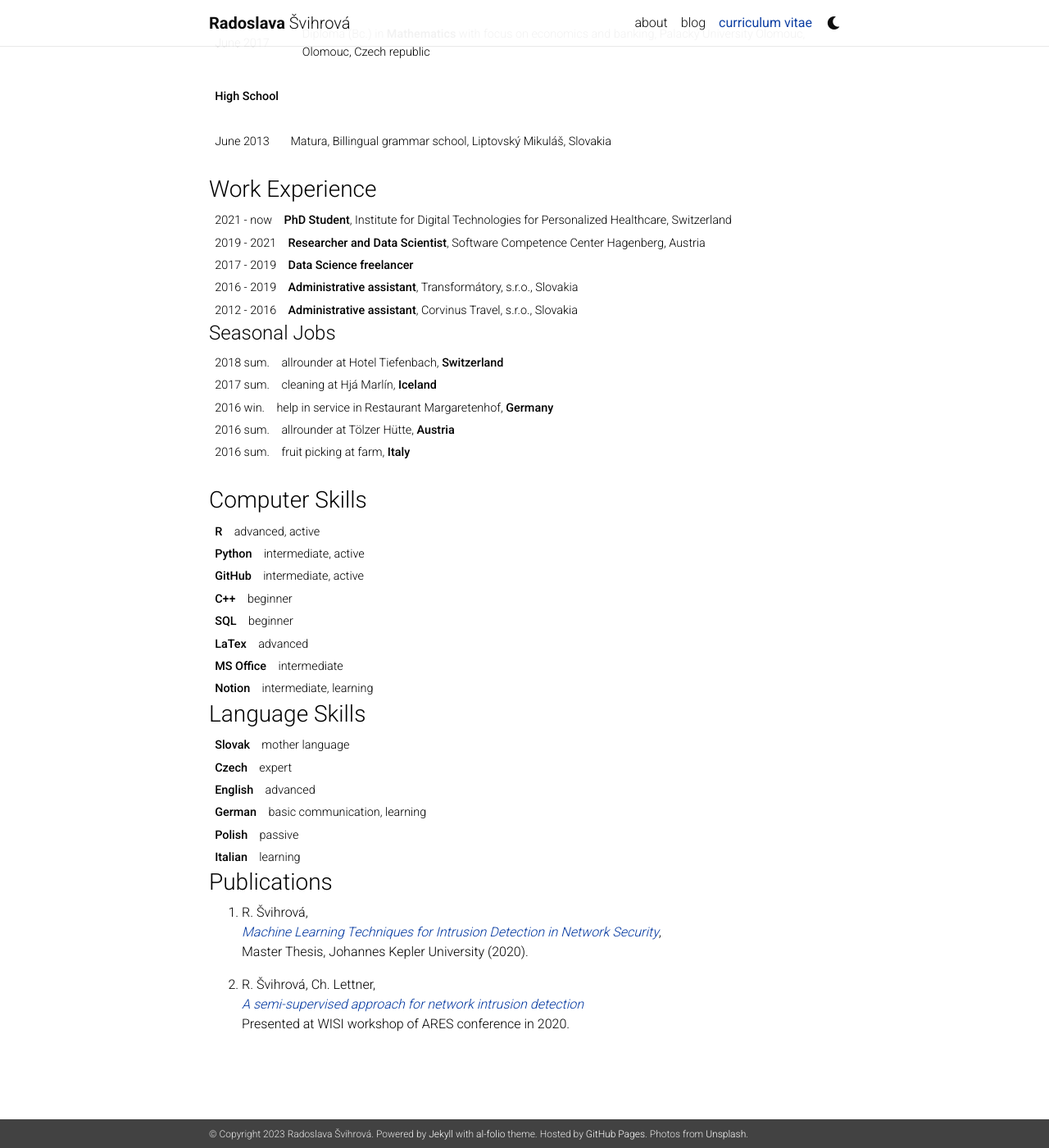
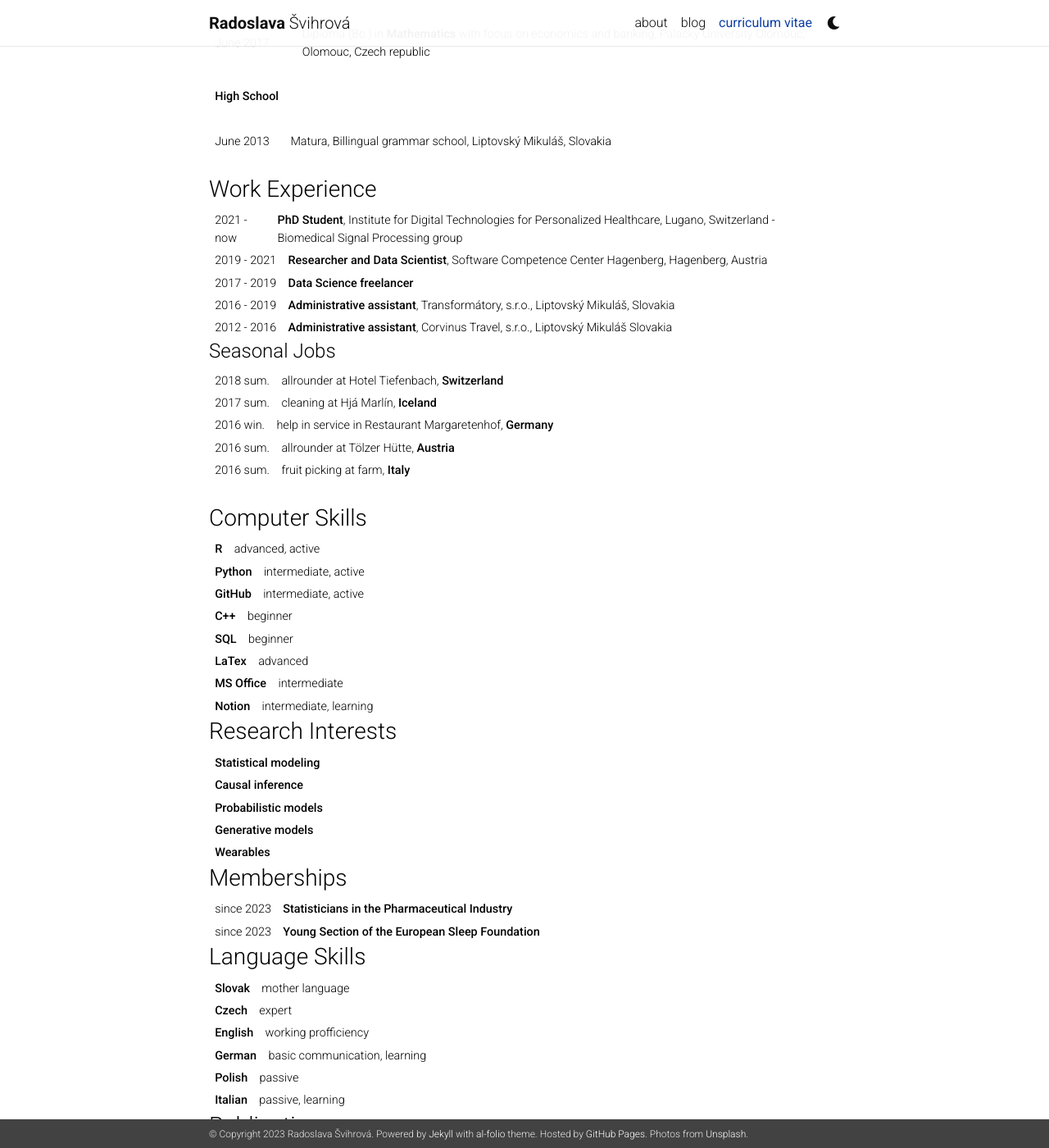
Before and after one commit to RadoslavaS/RadoslavaS.github.io, a Jekyll site: the page built from _pages/cv.md, in a window 1280 px wide and 1400 px high, scrolled down 969 px. Shown: the whole window at 82% size. Built offline with Jekyll 4.4.1, drawn with Linux system fonts in a browser that asks for light colours; nearby versions of some CDN libraries; a style sheet for code colours, icons or effects is not loaded; some of the changed text lies outside the part shown.

Commit message:
update cv

```diff
--- a/_pages/cv.md
+++ b/_pages/cv.md
@@ -19,7 +19,7 @@ nav: true
 
 | **University**         |
 |                        |
-| Sept. 2021-now             | **PhD student**, University of Bern, Bern, Switzerland
+| Sept. 2021-now             | **PhD student**, University of Bern, Switzerland - Cognitive Computational Neuroscience group
 |                        |
 |June 2023                        | **Prob AI** Summer school on probabilistic modeling, Trondheim, Norway
 |                        |
@@ -36,15 +36,15 @@ nav: true
 
 ### Work Experience ###
 
-| 2021 - now     |**PhD Student**, Institute for Digital Technologies for Personalized Healthcare, Switzerland
+| 2021 - now     |**PhD Student**, Institute for Digital Technologies for Personalized Healthcare, Lugano, Switzerland - Biomedical Signal Processing group
 
-| 2019 - 2021    |**Researcher and Data Scientist**, Software Competence Center Hagenberg, Austria
+| 2019 - 2021    |**Researcher and Data Scientist**, Software Competence Center Hagenberg, Hagenberg, Austria
 
 | 2017 - 2019    |**Data Science freelancer**
 
-| 2016 - 2019  |**Administrative assistant**, Transformátory, s.r.o., Slovakia
+| 2016 - 2019  |**Administrative assistant**, Transformátory, s.r.o., Liptovský Mikuláš, Slovakia
 
-|2012 - 2016    | **Administrative assistant**, Corvinus Travel, s.r.o., Slovakia
+|2012 - 2016    | **Administrative assistant**, Corvinus Travel, s.r.o., Liptovský Mikuláš Slovakia
 
 #### Seasonal Jobs
 
@@ -91,7 +91,11 @@ nav: true
 
 |**Wearables**                          |
 
+{% endcomment %}
+
 ### Research Interests
+
+|**Statistical modeling**       |
 
 |**Causal inference**       |
 
@@ -99,7 +103,14 @@ nav: true
 
 |**Generative models**       |
 
-{% endcomment %}
+|**Wearables**       |
+
+
+### Memberships
+
+|since 2023       |**Statisticians in the Pharmaceutical Industry**
+
+|since 2023       |**Young Section of the European Sleep Foundation**
 
 ### Language Skills
 
@@ -107,17 +118,17 @@ nav: true
 
 |**Czech**    |expert
 
-|**English**   |advanced
+|**English**   |working profficiency
 
 |**German**   |basic communication, learning
 
 |**Polish**   |passive
 
-|**Italian**                           |learning
+|**Italian**    |passive, learning
 
 ### Publications ###
 
-0. R. Švihrová,<br>
+R. Švihrová,<br>
    *[Machine Learning Techniques for Intrusion Detection in Network Security](https://epub.jku.at/obvulihs/content/titleinfo/4928712)*,<br>Master Thesis, Johannes Kepler University (2020).
 
-1. R. Švihrová, Ch. Lettner, <br>*[A semi-supervised approach for network intrusion detection](https://www.researchgate.net/publication/343331301_A_semi-supervised_approach_for_network_intrusion_detection)* <br>Presented at WISI workshop of ARES conference in 2020.
+R. Švihrová, Ch. Lettner, <br>*[A semi-supervised approach for network intrusion detection](https://www.researchgate.net/publication/343331301_A_semi-supervised_approach_for_network_intrusion_detection)* <br>Presented at WISI workshop of ARES conference in 2020.
```
